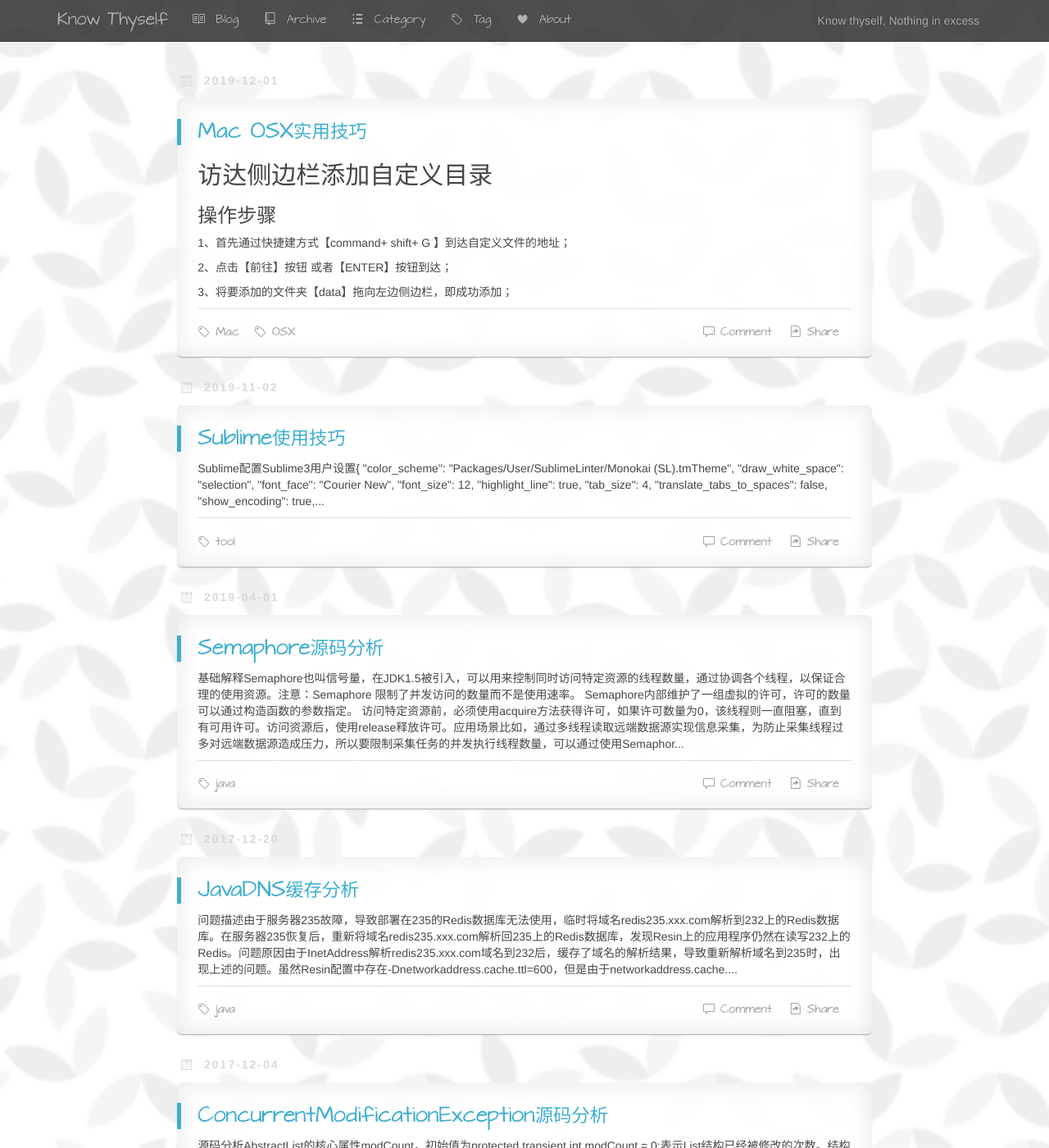
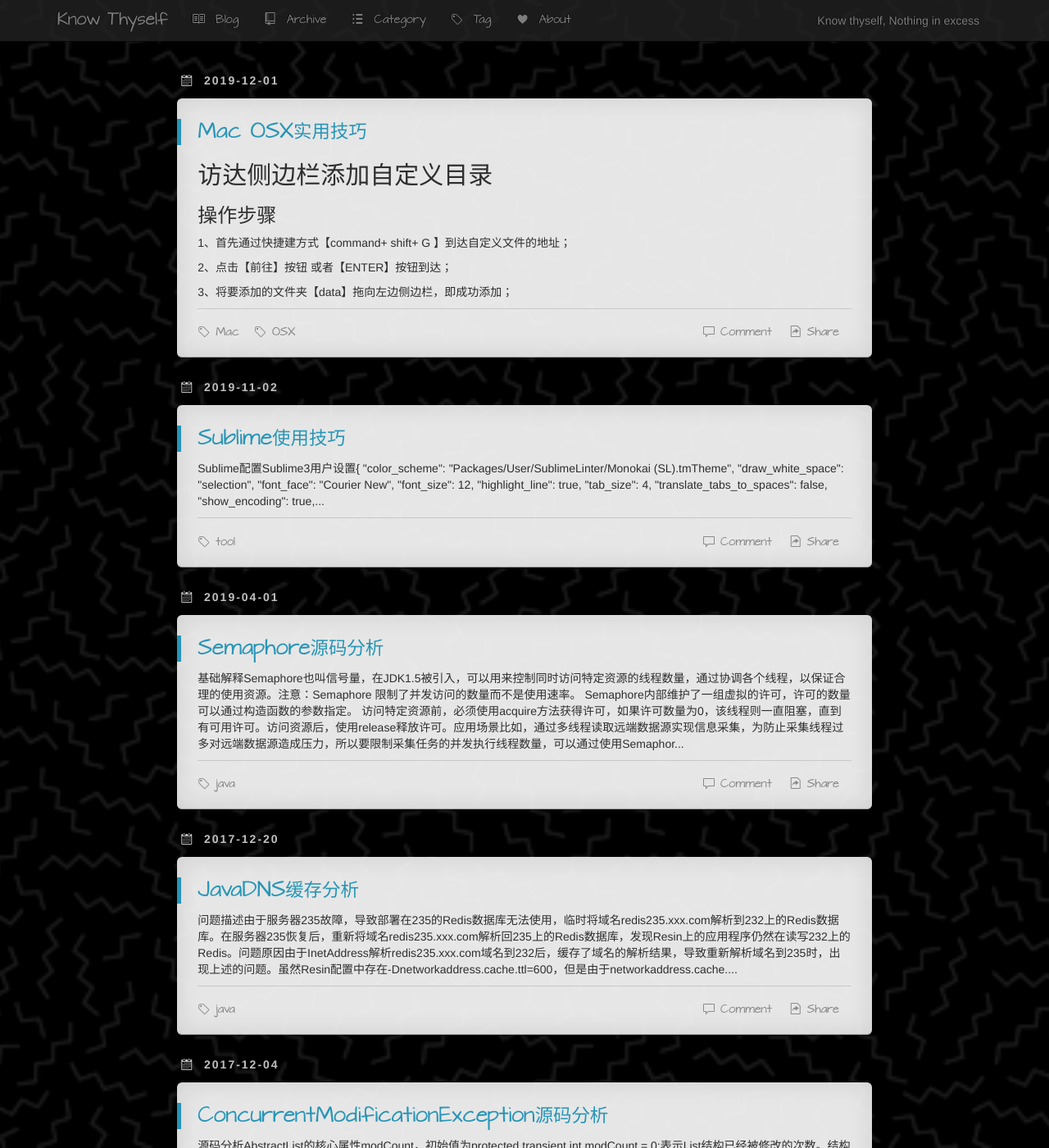
Before and after one commit to liushoukai/liushoukai.github.io, a Jekyll site: the page built from index.html, in a window 1280 px wide and 1400 px high. Shown: the whole window at 82% size. Built offline with Jekyll 4.4.1, drawn with Linux system fonts in a browser that asks for light colours; the list of posts is cut into pages by our own code.

Commit message:
Change article styles

```diff
--- a/_includes/page-style.html
+++ b/_includes/page-style.html
@@ -1,6 +1,6 @@
 <link rel="stylesheet" type="text/css" href="{{ '/assets/bootstrap/3.3.5/css/bootstrap.min.css' | prepend: site.baseurl }}">
 <link rel="stylesheet" type="text/css" href="{{ '/assets/octicons/3.3.0/octicons.css' | prepend: site.baseurl }}">
-<link rel="stylesheet" type="text/css" href="{{ '/assets/css/style2.css' | prepend: site.baseurl }}" />
+<link rel="stylesheet" type="text/css" href="{{ '/assets/css/style.css' | prepend: site.baseurl }}" />
 <link rel="stylesheet" type="text/css" href="{{ '/assets/css/syntax_highlighter.css' | prepend: site.baseurl }}" />
 {% for style in page.styles %}
 <link rel="stylesheet" type="text/css" href="{{ '/assets/css/' | append: style | prepend: site.baseurl }}" />
--- a/assets/js/script.js
+++ b/assets/js/script.js
@@ -8,7 +8,6 @@
 $(function() {
 
     $.backstretch([
-        "/assets/img/email-pattern.png",
         "/assets/img/geometric-leaves.png",
         "/assets/img/memphis-mini-dark.png",
         "/assets/img/so-white.png",
```
Also changed, not shown: assets/css/style.css (renamed from assets/css/style2.css), assets/img/email-pattern.png (deleted).
